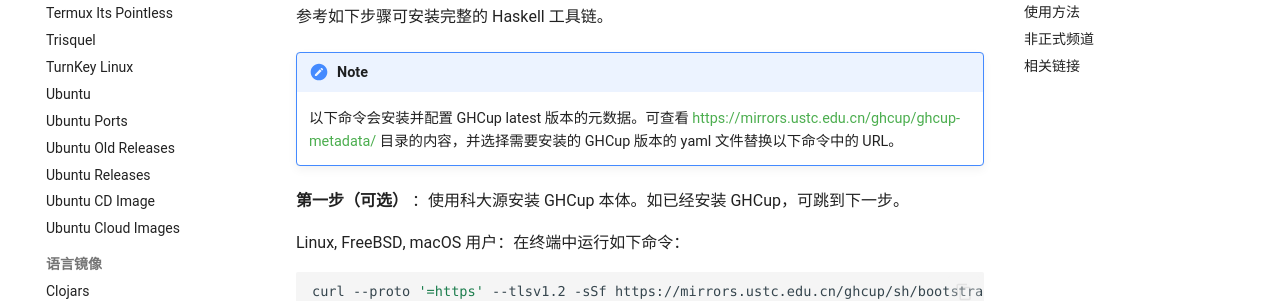
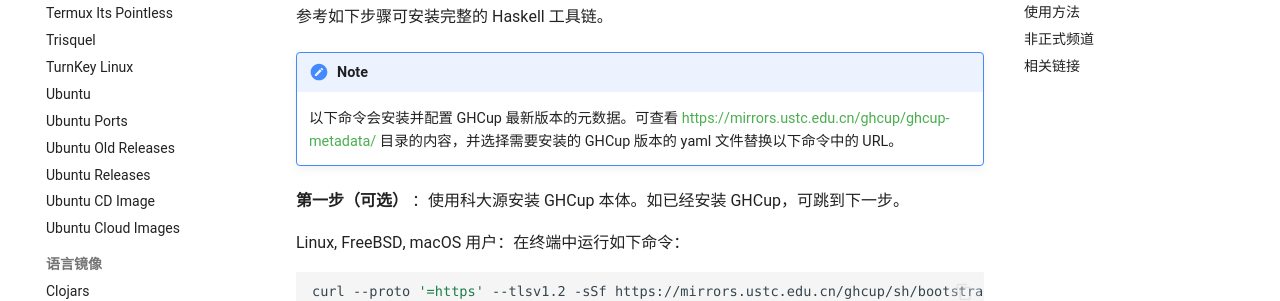
Before and after one commit to ustclug/mirrorhelp, an MkDocs documentation site: the page built from docs/ghcup.md, in a window 1280 px wide and 900 px high, scrolled down 446 px. Shown: the part 150-451 px from the top of the window. Built offline with MkDocs 1.6.1 and Material for MkDocs 9.7.7, drawn with Linux system fonts in a browser that asks for light colours; comment, search, counter and statistics services are not loaded.

Commit message:
Apply suggestions from code review
Co-authored-by: taoky <taoky99@outlook.com>

```diff
--- a/docs/ghcup.md
+++ b/docs/ghcup.md
@@ -19,7 +19,7 @@
 
 !!! note
 
-    以下命令会安装并配置 GHCup latest 版本的元数据。可查看
+    以下命令会安装并配置 GHCup 最新版本的元数据。可查看
     <https://mirrors.ustc.edu.cn/ghcup/ghcup-metadata/>
     目录的内容，并选择需要安装的 GHCup 版本的 yaml 文件替换以下命令中的
     URL。
```
